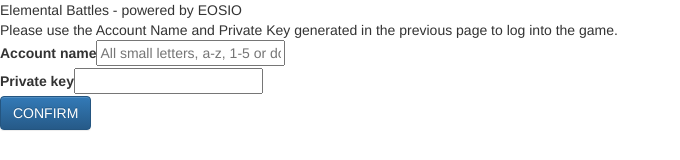
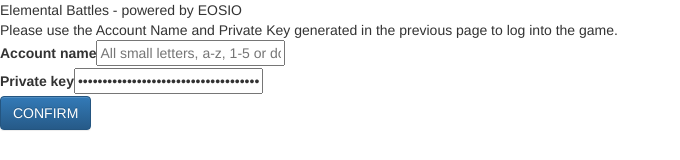
Before and after one commit to milochen0418/eos-cardgame, a React (Create React App) app in the folder app/: page / in a window 1280 px wide. Shown: the top 160 px of the page, without its empty margins (0-680 px from the left). Built offline with nearby package versions, Linux system fonts and the light colour scheme; the HTML template or start-up script is replaced by a standard one.

Commit message:
Add local testing private key in default. so that tester don't type privatekey by hand

```diff
--- a/app/src/components/Login.js
+++ b/app/src/components/Login.js
@@ -16,7 +16,7 @@
     this.state = {
       form: {
         username: '',
-        key: '',
+        key: '5KQwrPbwdL6PhXujxW37FSSQZ1JiwsST4cqQzDeyXtP79zkvFD3',
         error: ''
       },
     }
```
